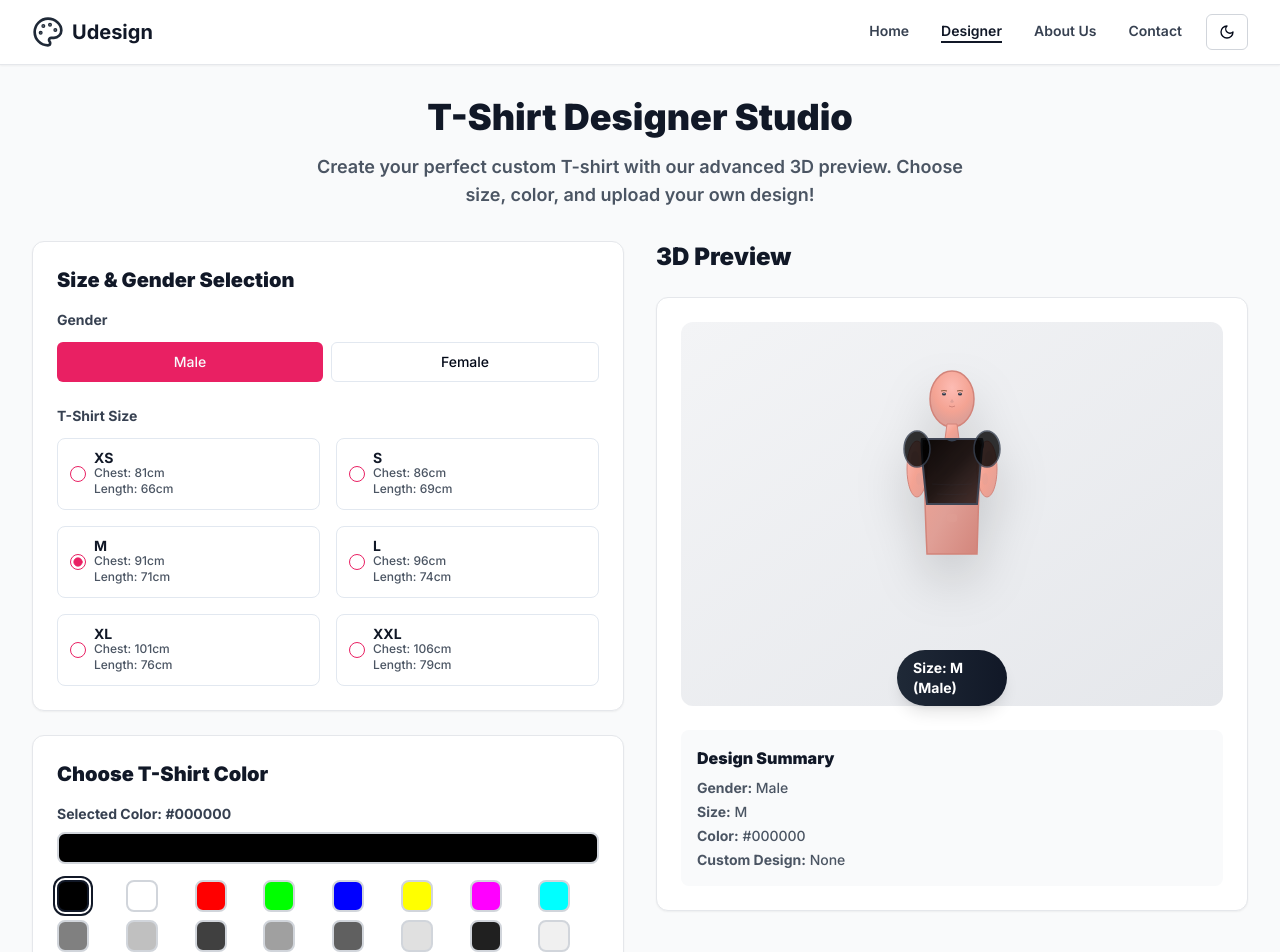
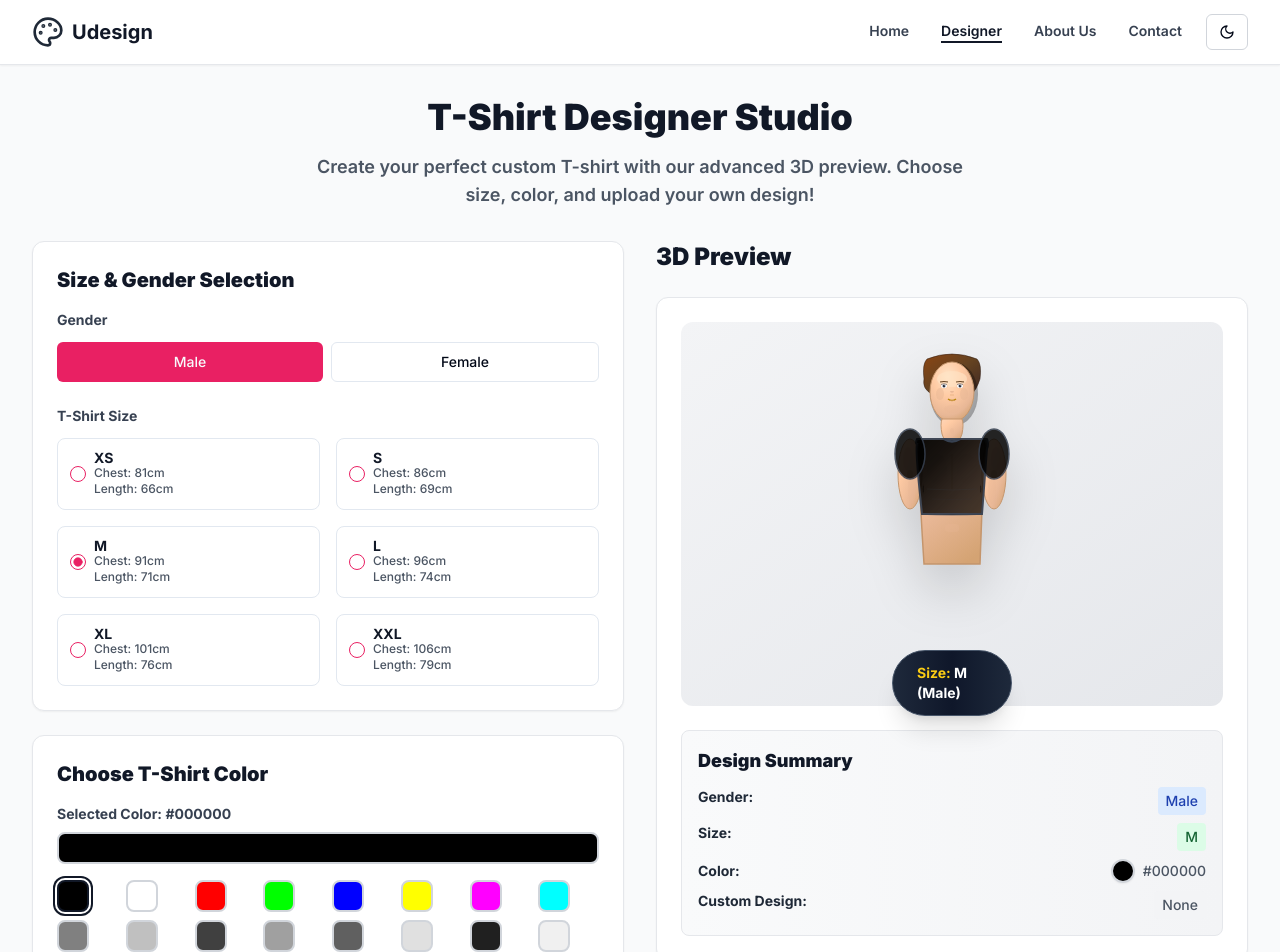
Before and after one commit to AnmolMehra435/Udesign, a React (Vite) app: page /designer in a window 1280 px wide. Shown: the top 952 px of the page. Built offline with nearby package versions, Linux system fonts and the light colour scheme.

Commit message:
Enhance Mannequin Realism
Improve the 3D mannequin's appearance to be more human-like, including detailed facial features, muscle definition, and overall realism.

```diff
--- a/src/components/MannequinPreview.tsx
+++ b/src/components/MannequinPreview.tsx
@@ -15,122 +15,239 @@ const MannequinPreview = ({ config }: MannequinPreviewProps) => {
     <div className="bg-white dark:bg-gray-800 rounded-xl p-6 shadow-sm border border-gray-200 dark:border-gray-700">
       <div className="bg-gradient-to-br from-gray-100 to-gray-200 dark:from-gray-700 dark:to-gray-800 w-full h-96 rounded-xl flex items-center justify-center">
         <div className="relative">
-          {/* Enhanced 3D Mannequin SVG */}
-          <svg width="220" height="320" viewBox="0 0 220 320" className="drop-shadow-2xl">
-            {/* Define gradients for 3D effect */}
+          {/* Ultra-realistic 3D Human Mannequin SVG */}
+          <svg width="240" height="340" viewBox="0 0 240 340" className="drop-shadow-2xl">
+            {/* Define realistic gradients */}
             <defs>
               <linearGradient id="skinGradient" x1="0%" y1="0%" x2="100%" y2="100%">
-                <stop offset="0%" stopColor="#FDBCB4" />
-                <stop offset="50%" stopColor="#F4A393" />
-                <stop offset="100%" stopColor="#E09F96" />
+                <stop offset="0%" stopColor="#FFD5B8" />
+                <stop offset="30%" stopColor="#FFCBA4" />
+                <stop offset="70%" stopColor="#E8B796" />
+                <stop offset="100%" stopColor="#D4A373" />
               </linearGradient>
-              <linearGradient id="muscleGradient" x1="0%" y1="0%" x2="100%" y2="100%">
-                <stop offset="0%" stopColor="#F4A393" />
-                <stop offset="50%" stopColor="#E09F96" />
-                <stop offset="100%" stopColor="#D2847A" />
+
+              <radialGradient id="faceGradient" cx="40%" cy="25%" r="80%">
+                <stop offset="0%" stopColor="#FFE4C7" />
+                <stop offset="40%" stopColor="#FFCBA4" />
+                <stop offset="80%" stopColor="#E8B796" />
+                <stop offset="100%" stopColor="#D4A373" />
+              </radialGradient>
+
+              <linearGradient id="hairGradient" x1="0%" y1="0%" x2="100%" y2="100%">
+                <stop offset="0%" stopColor="#8B4513" />
+                <stop offset="50%" stopColor="#654321" />
+                <stop offset="100%" stopColor="#3E2723" />
               </linearGradient>
-              <radialGradient id="faceGradient" cx="50%" cy="30%" r="60%">
-                <stop offset="0%" stopColor="#FDBCB4" />
-                <stop offset="70%" stopColor="#F4A393" />
-                <stop offset="100%" stopColor="#E09F96" />
-              </radialGradient>
+
+              <linearGradient id="muscleGradient" x1="30%" y1="0%" x2="70%" y2="100%">
+                <stop offset="0%" stopColor="#FFCBA4" />
+                <stop offset="50%" stopColor="#E8B796" />
+                <stop offset="100%" stopColor="#D4A373" />
+              </linearGradient>
+
               <linearGradient id="tshirtGradient" x1="0%" y1="0%" x2="100%" y2="100%">
                 <stop offset="0%" stopColor={color} />
-                <stop offset="50%" stopColor={color} stopOpacity="0.9" />
+                <stop offset="30%" stopColor={color} stopOpacity="0.95" />
+                <stop offset="70%" stopColor={color} stopOpacity="0.8" />
                 <stop offset="100%" stopColor={color} stopOpacity="0.7" />
               </linearGradient>
+
+              <radialGradient id="shadowGradient" cx="50%" cy="50%" r="50%">
+                <stop offset="0%" stopColor="#000000" stopOpacity="0.1" />
+                <stop offset="100%" stopColor="#000000" stopOpacity="0.3" />
+              </radialGradient>
             </defs>
 
-            {/* Head with facial features */}
+            {/* Hair */}
             <g>
-              {/* Head shape */}
+              {gender === 'M' ? (
+                <path
+                  d="M 95 15 Q 120 5 145 15 Q 150 20 148 35 Q 145 45 140 50 L 100 50 Q 90 45 92 35 Q 90 20 95 15 Z"
+                  fill="url(#hairGradient)"
+                  stroke="#2D1B12"
+                  strokeWidth="0.5"
+                />
+              ) : (
+                <g>
+                  {/* Female long hair */}
+                  <path
+                    d="M 85 20 Q 120 0 155 20 Q 160 25 158 40 Q 155 60 150 80 L 145 100 Q 140 110 130 115 L 110 118 Q 100 115 95 110 L 90 100 Q 85 80 82 60 Q 80 40 82 25 Q 80 20 85 20 Z"
+                    fill="url(#hairGradient)"
+                    stroke="#2D1B12"
+                    strokeWidth="0.5"
+                  />
+                  {/* Hair strands */}
+                  <path d="M 95 25 Q 98 30 95 35" stroke="#2D1B12" strokeWidth="0.3" fill="none" />
+                  <path d="M 145 25 Q 142 30 145 35" stroke="#2D1B12" strokeWidth="0.3" fill="none" />
+                </g>
+              )}
+            </g>
+
+            {/* Head with realistic proportions */}
+            <g>
+              {/* Head shadow */}
+              <ellipse cx="122" cy="50" rx="24" ry="32" fill="url(#shadowGradient)" />
+
+              {/* Main head shape */}
               <ellipse
-                cx="110"
-                cy="45"
+                cx="120"
+                cy="48"
                 rx="22"
-                ry="28"
+                ry="30"
                 fill="url(#faceGradient)"
-                stroke="#D2847A"
-                strokeWidth="1.5"
+                stroke="#C4956C"
+                strokeWidth="1"
               />
 
-              {/* Eyes */}
-              <ellipse cx="102" cy="40" rx="2" ry="1.5" fill="#2D3748" />
-              <ellipse cx="118" cy="40" rx="2" ry="1.5" fill="#2D3748" />
-              <circle cx="102" cy="39.5" r="0.5" fill="#FFFFFF" />
-              <circle cx="118" cy="39.5" r="0.5" fill="#FFFFFF" />
+              {/* Forehead highlight */}
+              <ellipse cx="120" cy="35" rx="15" ry="8" fill="#FFE4C7" opacity="0.6" />
 
-              {/* Nose */}
-              <path d="M 110 45 L 108 48 L 110 49 L 112 48 Z" fill="#E09F96" />
+              {/* Cheekbones */}
+              <ellipse cx="108" cy="50" rx="4" ry="6" fill="#E8B796" opacity="0.5" />
+              <ellipse cx="132" cy="50" rx="4" ry="6" fill="#E8B796" opacity="0.5" />
 
-              {/* Mouth */}
-              <path d="M 107 52 Q 110 54 113 52" stroke="#D2847A" strokeWidth="1" fill="none" />
+              {/* Eyes with realistic details */}
+              <g>
+                {/* Eye sockets */}
+                <ellipse cx="112" cy="42" rx="4" ry="2.5" fill="#E8B796" opacity="0.3" />
+                <ellipse cx="128" cy="42" rx="4" ry="2.5" fill="#E8B796" opacity="0.3" />
 
-              {/* Eyebrows */}
-              <path d="M 99 37 Q 102 36 105 37" stroke="#8B5A3C" strokeWidth="1" fill="none" />
-              <path d="M 115 37 Q 118 36 121 37" stroke="#8B5A3C" strokeWidth="1" fill="none" />
+                {/* Eyeballs */}
+                <ellipse cx="112" cy="42" rx="3" ry="2" fill="#FFFFFF" />
+                <ellipse cx="128" cy="42" rx="3" ry="2" fill="#FFFFFF" />
+
+                {/* Iris */}
+                <circle cx="112" cy="42" r="1.5" fill="#4A5568" />
+                <circle cx="128" cy="42" r="1.5" fill="#4A5568" />
+
+                {/* Pupils */}
+                <circle cx="112" cy="42" r="0.8" fill="#000000" />
+                <circle cx="128" cy="42" r="0.8" fill="#000000" />
+
+                {/* Eye highlights */}
+                <circle cx="112.5" cy="41.5" r="0.3" fill="#FFFFFF" />
+                <circle cx="128.5" cy="41.5" r="0.3" fill="#FFFFFF" />
+
+                {/* Eyelashes */}
+                <path d="M 109 40.5 Q 112 39 115 40.5" stroke="#2D3748" strokeWidth="0.5" fill="none" />
+                <path d="M 125 40.5 Q 128 39 131 40.5" stroke="#2D3748" strokeWidth="0.5" fill="none" />
+              </g>
+
+              {/* Eyebrows with individual hairs */}
+              <g>
+                <path d="M 108 38 Q 112 37 116 38" stroke="#654321" strokeWidth="1" fill="none" />
+                <path d="M 124 38 Q 128 37 132 38" stroke="#654321" strokeWidth="1" fill="none" />
+                <path d="M 109 37.5 L 110 38.5" stroke="#654321" strokeWidth="0.3" />
+                <path d="M 111 37.2 L 112 38.2" stroke="#654321" strokeWidth="0.3" />
+                <path d="M 129 37.5 L 130 38.5" stroke="#654321" strokeWidth="0.3" />
+                <path d="M 131 37.2 L 132 38.2" stroke="#654321" strokeWidth="0.3" />
+              </g>
+
+              {/* Nose with nostrils */}
+              <g>
+                <path d="M 118 47 Q 120 52 122 47" fill="#E8B796" />
+                <path d="M 120 48 L 118 51 Q 120 52 122 51 Z" fill="#FFCBA4" />
+                <ellipse cx="119" cy="51" rx="0.5" ry="0.8" fill="#D4A373" />
+                <ellipse cx="121" cy="51" rx="0.5" ry="0.8" fill="#D4A373" />
+              </g>
+
+              {/* Mouth with lips */}
+              <g>
+                <path d="M 116 55 Q 120 58 124 55" stroke="#B8860B" strokeWidth="1.5" fill="none" />
+                <path d="M 117 56 Q 120 57 123 56" fill="#CD853F" />
+                <path d="M 118 56.5 Q 120 57.2 122 56.5" stroke="#FFFFFF" strokeWidth="0.3" fill="none" opacity="0.6" />
+              </g>
+
+              {/* Chin definition */}
+              <ellipse cx="120" cy="65" rx="8" ry="4" fill="#E8B796" opacity="0.3" />
             </g>
 
-            {/* Neck with definition */}
+            {/* Neck with realistic proportions */}
             <path
-              d="M 105 70 L 115 70 L 117 85 L 103 85 Z"
+              d="M 110 75 L 130 75 Q 132 80 130 90 L 128 95 L 112 95 L 110 90 Q 108 80 110 75 Z"
               fill="url(#skinGradient)"
-              stroke="#D2847A"
+              stroke="#C4956C"
               strokeWidth="1"
             />
 
-            {/* Body shape with muscles based on gender */}
+            {/* Adam's apple for male */}
+            {gender === 'M' && (
+              <ellipse cx="120" cy="87" rx="2" ry="3" fill="#E8B796" opacity="0.4" />
+            )}
+
+            {/* Realistic body with proper anatomy */}
             {gender === 'M' ? (
               <g>
-                {/* Male torso with muscle definition */}
+                {/* Male torso with defined muscles */}
                 <path
-                  d="M 85 85 L 135 85 Q 140 90 138 100 L 135 200 L 85 200 Q 80 90 85 85 Z"
+                  d="M 90 95 L 150 95 Q 155 100 152 110 L 148 220 L 92 220 Q 85 110 88 100 Q 85 100 90 95 Z"
                   fill="url(#muscleGradient)"
-                  stroke="#D2847A"
+                  stroke="#C4956C"
                   strokeWidth="1.5"
                 />
-                {/* Chest muscles */}
-                <ellipse cx="100" cy="110" rx="8" ry="12" fill="#E09F96" opacity="0.6" />
-                <ellipse cx="120" cy="110" rx="8" ry="12" fill="#E09F96" opacity="0.6" />
-                {/* Abs definition */}
-                <rect x="105" y="130" width="10" height="8" rx="2" fill="#E09F96" opacity="0.4" />
-                <rect x="105" y="145" width="10" height="8" rx="2" fill="#E09F96" opacity="0.4" />
-                <rect x="105" y="160" width="10" height="8" rx="2" fill="#E09F96" opacity="0.4" />
+
+                {/* Pectoral muscles */}
+                <ellipse cx="105" cy="125" rx="10" ry="15" fill="#E8B796" opacity="0.4" />
+                <ellipse cx="135" cy="125" rx="10" ry="15" fill="#E8B796" opacity="0.4" />
+
+                {/* Chest separation */}
+                <path d="M 120 110 L 120 145" stroke="#D4A373" strokeWidth="1" opacity="0.6" />
+
+                {/* Abdominal muscles */}
+                <rect x="113" y="150" width="14" height="8" rx="3" fill="#E8B796" opacity="0.3" />
+                <rect x="113" y="165" width="14" height="8" rx="3" fill="#E8B796" opacity="0.3" />
+                <rect x="113" y="180" width="14" height="8" rx="3" fill="#E8B796" opacity="0.3" />
+
+                {/* Side muscle definition */}
+                <path d="M 92 140 Q 88 145 92 150" stroke="#D4A373" strokeWidth="1" opacity="0.4" />
+                <path d="M 148 140 Q 152 145 148 150" stroke="#D4A373" strokeWidth="1" opacity="0.4" />
               </g>
             ) : (
               <g>
-                {/* Female torso */}
+                {/* Female torso with curves */}
                 <path
-                  d="M 90 85 L 130 85 Q 135 100 130 120 L 130 200 L 90 200 L 90 120 Q 85 100 90 85 Z"
+                  d="M 95 95 L 145 95 Q 148 105 145 120 Q 142 140 145 160 L 145 220 L 95 220 L 95 160 Q 98 140 95 120 Q 92 105 95 95 Z"
                   fill="url(#muscleGradient)"
-                  stroke="#D2847A"
+                  stroke="#C4956C"
                   strokeWidth="1.5"
                 />
+
                 {/* Chest contour */}
-                <ellipse cx="102" cy="108" rx="6" ry="10" fill="#E09F96" opacity="0.5" />
-                <ellipse cx="118" cy="108" rx="6" ry="10" fill="#E09F96" opacity="0.5" />
+                <ellipse cx="110" cy="120" rx="8" ry="12" fill="#E8B796" opacity="0.3" />
+                <ellipse cx="130" cy="120" rx="8" ry="12" fill="#E8B796" opacity="0.3" />
+
+                {/* Waist definition */}
+                <path d="M 98 160 Q 120 155 142 160" stroke="#D4A373" strokeWidth="1" opacity="0.4" />
               </g>
             )}
 
-            {/* Enhanced Arms with muscle definition */}
+            {/* Enhanced Arms with realistic muscle definition */}
             <g>
               {/* Left arm */}
-              <ellipse cx="75" cy="115" rx="10" ry="28" fill="url(#skinGradient)" stroke="#D2847A" strokeWidth="1" />
-              <ellipse cx="73" cy="105" rx="4" ry="8" fill="#E09F96" opacity="0.6" /> {/* Bicep */}
-              <ellipse cx="77" cy="125" rx="3" ry="6" fill="#E09F96" opacity="0.4" /> {/* Forearm */}
+              <ellipse cx="78" cy="130" rx="12" ry="35" fill="url(#skinGradient)" stroke="#C4956C" strokeWidth="1" />
+              {/* Bicep muscle */}
+              <ellipse cx="76" cy="115" rx="5" ry="12" fill="#E8B796" opacity="0.4" />
+              {/* Forearm definition */}
+              <ellipse cx="80" cy="145" rx="4" ry="15" fill="#E8B796" opacity="0.3" />
+              {/* Elbow */}
+              <ellipse cx="78" cy="130" rx="3" ry="4" fill="#D4A373" opacity="0.5" />
 
               {/* Right arm */}
-              <ellipse cx="145" cy="115" rx="10" ry="28" fill="url(#skinGradient)" stroke="#D2847A" strokeWidth="1" />
-              <ellipse cx="147" cy="105" rx="4" ry="8" fill="#E09F96" opacity="0.6" /> {/* Bicep */}
-              <ellipse cx="143" cy="125" rx="3" ry="6" fill="#E09F96" opacity="0.4" /> {/* Forearm */}
+              <ellipse cx="162" cy="130" rx="12" ry="35" fill="url(#skinGradient)" stroke="#C4956C" strokeWidth="1" />
+              {/* Bicep muscle */}
+              <ellipse cx="164" cy="115" rx="5" ry="12" fill="#E8B796" opacity="0.4" />
+              {/* Forearm definition */}
+              <ellipse cx="160" cy="145" rx="4" ry="15" fill="#E8B796" opacity="0.3" />
+              {/* Elbow */}
+              <ellipse cx="162" cy="130" rx="3" ry="4" fill="#D4A373" opacity="0.5" />
             </g>
 
-            {/* Enhanced T-Shirt with 3D effect */}
+            {/* Ultra-realistic T-Shirt with fabric physics */}
             <g>
               <path
                 d={gender === 'M'
-                  ? "M 80 85 L 140 85 Q 142 90 140 95 L 135 150 L 85 150 Q 78 90 80 85 Z"
-                  : "M 85 85 L 135 85 Q 137 90 135 95 L 130 150 L 90 150 Q 83 90 85 85 Z"
+                  ? "M 85 95 L 155 95 Q 157 100 155 105 L 150 170 L 90 170 Q 83 105 85 100 Q 83 100 85 95 Z"
+                  : "M 90 95 L 150 95 Q 152 100 150 105 L 145 170 L 95 170 Q 88 105 90 100 Q 88 100 90 95 Z"
                 }
                 fill="url(#tshirtGradient)"
                 stroke="#374151"
@@ -138,55 +255,93 @@ const MannequinPreview = ({ config }: MannequinPreviewProps) => {
                 opacity="0.95"
               />
 
-              {/* T-Shirt sleeves with 3D effect */}
-              <ellipse cx="75" cy="95" rx="13" ry="18" fill={color} opacity="0.8" stroke="#374151" strokeWidth="1.5" />
-              <ellipse cx="145" cy="95" rx="13" ry="18" fill={color} opacity="0.8" stroke="#374151" strokeWidth="1.5" />
+              {/* T-Shirt sleeves with realistic draping */}
+              <ellipse cx="78" cy="110" rx="15" ry="25" fill={color} opacity="0.85" stroke="#374151" strokeWidth="1.5" />
+              <ellipse cx="162" cy="110" rx="15" ry="25" fill={color} opacity="0.85" stroke="#374151" strokeWidth="1.5" />
 
-              {/* Shirt collar */}
-              <path d="M 105 85 Q 110 88 115 85" stroke="#374151" strokeWidth="2" fill="none" />
+              {/* Shirt collar with depth */}
+              <path d="M 112 95 Q 120 100 128 95" stroke="#374151" strokeWidth="2.5" fill="none" />
+              <path d="M 115 96 Q 120 98 125 96" stroke="#374151" strokeWidth="1" fill="none" opacity="0.6" />
 
-              {/* Custom design overlay with perspective */}
+              {/* Custom design with realistic perspective */}
               {customImage && (
                 <g>
                   <defs>
                     <clipPath id="shirtClip">
-                      <ellipse cx="110" cy="115" rx="18" ry="25" />
+                      <ellipse cx="120" cy="130" rx="22" ry="30" />
                     </clipPath>
+                    <filter id="designShadow">
+                      <feDropShadow dx="1" dy="1" stdDeviation="1" floodOpacity="0.3"/>
+                    </filter>
                   </defs>
-                  <foreignObject x="92" y="95" width="36" height="40" clipPath="url(#shirtClip)">
+                  <foreignObject x="98" y="105" width="44" height="50" clipPath="url(#shirtClip)" filter="url(#designShadow)">
                     <img
                       src={customImage}
                       alt="Custom design"
                       className="w-full h-full object-cover rounded"
-                      style={{ transform: 'perspective(100px) rotateY(5deg)' }}
+                      style={{
+                        transform: 'perspective(200px) rotateY(3deg) rotateX(-2deg)',
+                        filter: 'brightness(0.9) contrast(1.1)'
+                      }}
                     />
                   </foreignObject>
                 </g>
               )}
 
-              {/* Shirt wrinkles for realism */}
-              <path d="M 90 130 Q 110 132 130 130" stroke="#374151" strokeWidth="0.5" opacity="0.3" fill="none" />
-              <path d="M 95 140 Q 110 141 125 140" stroke="#374151" strokeWidth="0.5" opacity="0.3" fill="none" />
+              {/* Realistic fabric wrinkles and shadows */}
+              <path d="M 95 145 Q 120 147 145 145" stroke="#374151" strokeWidth="0.8" opacity="0.2" fill="none" />
+              <path d="M 100 155 Q 120 156 140 155" stroke="#374151" strokeWidth="0.6" opacity="0.15" fill="none" />
+              <path d="M 105 165 Q 120 166 135 165" stroke="#374151" strokeWidth="0.4" opacity="0.1" fill="none" />
+
+              {/* Shirt hem */}
+              <path d="M 90 170 Q 120 172 150 170" stroke="#374151" strokeWidth="1.5" opacity="0.4" />
             </g>
           </svg>
 
-          {/* Enhanced size indicator */}
+          {/* Enhanced size indicator with realistic styling */}
           <div className="absolute -bottom-8 left-1/2 transform -translate-x-1/2">
-            <div className="bg-gradient-to-r from-gray-800 to-gray-900 text-white px-4 py-2 rounded-full text-sm font-bold shadow-lg">
-              Size: {size} ({gender === 'M' ? 'Male' : 'Female'})
+            <div className="bg-gradient-to-r from-slate-800 via-slate-900 to-slate-800 text-white px-6 py-3 rounded-full text-sm font-bold shadow-xl border border-slate-600">
+              <span className="text-yellow-400">Size:</span> {size} ({gender === 'M' ? 'Male' : 'Female'})
             </div>
           </div>
         </div>
       </div>
 
-      {/* Preview details */}
-      <div className="mt-6 p-4 bg-gray-50 dark:bg-gray-700 rounded-lg">
-        <h4 className="font-black text-gray-900 dark:text-gray-100 mb-2">Design Summary</h4>
-        <div className="text-sm text-gray-600 dark:text-gray-400 space-y-1 font-medium">
-          <p><span className="font-bold">Gender:</span> {gender === 'M' ? 'Male' : 'Female'}</p>
-          <p><span className="font-bold">Size:</span> {size}</p>
-          <p><span className="font-bold">Color:</span> {color}</p>
-          <p><span className="font-bold">Custom Design:</span> {customImage ? 'Uploaded' : 'None'}</p>
+      {/* Enhanced preview details */}
+      <div className="mt-6 p-4 bg-gradient-to-r from-gray-50 to-gray-100 dark:from-gray-700 dark:to-gray-800 rounded-lg border border-gray-200 dark:border-gray-600">
+        <h4 className="font-black text-gray-900 dark:text-gray-100 mb-3 text-lg">Design Summary</h4>
+        <div className="text-sm text-gray-700 dark:text-gray-300 space-y-2 font-medium">
+          <div className="flex justify-between">
+            <span className="font-bold text-gray-800 dark:text-gray-200">Gender:</span>
+            <span className="bg-blue-100 dark:bg-blue-900 px-2 py-1 rounded text-blue-800 dark:text-blue-200">
+              {gender === 'M' ? 'Male' : 'Female'}
+            </span>
+          </div>
+          <div className="flex justify-between">
+            <span className="font-bold text-gray-800 dark:text-gray-200">Size:</span>
+            <span className="bg-green-100 dark:bg-green-900 px-2 py-1 rounded text-green-800 dark:text-green-200">
+              {size}
+            </span>
+          </div>
+          <div className="flex justify-between items-center">
+            <span className="font-bold text-gray-800 dark:text-gray-200">Color:</span>
+            <div className="flex items-center gap-2">
+              <div
+                className="w-6 h-6 rounded-full border-2 border-gray-300 shadow-sm"
+                style={{ backgroundColor: color }}
+              ></div>
+              <span className="text-gray-600 dark:text-gray-400">{color}</span>
+            </div>
+          </div>
+          <div className="flex justify-between">
+            <span className="font-bold text-gray-800 dark:text-gray-200">Custom Design:</span>
+            <span className={`px-2 py-1 rounded ${customImage
+              ? 'bg-purple-100 dark:bg-purple-900 text-purple-800 dark:text-purple-200'
+              : 'bg-gray-100 dark:bg-gray-800 text-gray-600 dark:text-gray-400'
+            }`}>
+              {customImage ? 'Uploaded ✓' : 'None'}
+            </span>
+          </div>
         </div>
       </div>
     </div>
```
